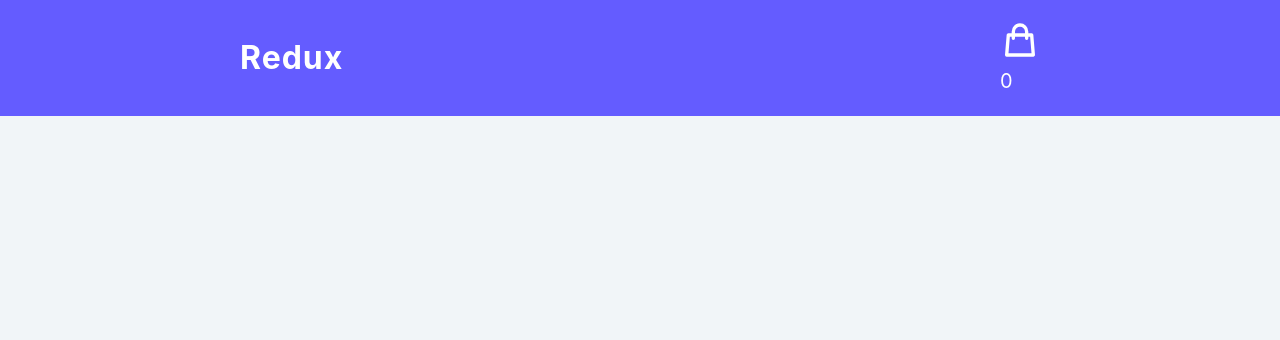
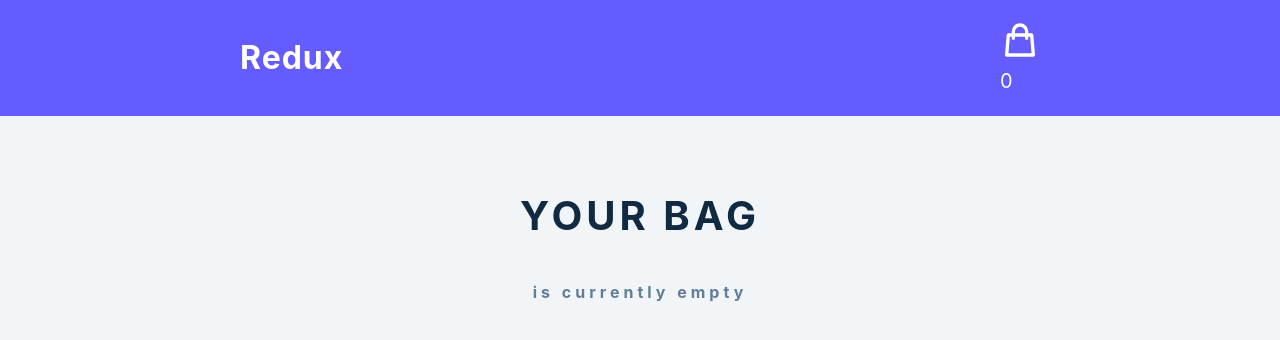
Before and after one commit to KouroshBhl/learning-redux, a React (Create React App) app in the folder Tutorial/starter/: page / in a window 1280 px wide. Shown: the top 340 px of the page. Built offline with nearby package versions, Linux system fonts and the light colour scheme.

Commit message:
Implement cart buttons

```diff
--- a/Tutorial/starter/src/App.js
+++ b/Tutorial/starter/src/App.js
@@ -1,9 +1,12 @@
 import Navbar from './components/Navbar';
+import CartContainer from './components/CartContainer';
+import { useSelector } from 'react-redux';
 
 function App() {
   return (
     <main>
-      <Navbar></Navbar>
+      <Navbar />
+      <CartContainer />
     </main>
   );
 }
--- /dev/null
+++ b/Tutorial/starter/src/components/CartContainer.js
@@ -0,0 +1,43 @@
+import React from 'react';
+import { useSelector } from 'react-redux';
+import CartItem from './CartItem';
+
+const CartContainer = () => {
+  const { cartItems, total, amount } = useSelector((state) => state.cart);
+
+  if (amount < 1) {
+    return (
+      <section className='cart'>
+        <header>
+          <h2>your bag</h2>
+          <h4 className='empty-cart'>is currently empty</h4>
+        </header>
+      </section>
+    );
+  }
+
+  return (
+    <section className='cart'>
+      <header>
+        <h2>Your bag</h2>
+      </header>
+      <div>
+        {cartItems.map((item) => {
+          return <CartItem key={item.id} {...item}></CartItem>;
+        })}
+      </div>
+
+      <footer>
+        <hr />
+        <div className='cart-total'>
+          <h2>
+            Total <span>$</span>
+          </h2>
+        </div>
+        <button className='btn clear-btn'>Clear Cart</button>
+      </footer>
+    </section>
+  );
+};
+
+export default CartContainer;
--- /dev/null
+++ b/Tutorial/starter/src/components/CartItem.js
@@ -0,0 +1,7 @@
+import React from 'react';
+
+const cartItem = () => {
+  return <div>cartItem</div>;
+};
+
+export default cartItem;
--- a/Tutorial/starter/src/features/cart/cartSlice.js
+++ b/Tutorial/starter/src/features/cart/cartSlice.js
@@ -1,7 +1,8 @@
 import { createSlice } from '@reduxjs/toolkit';
+import cartItems from '../../cartItems';
 
 const initialState = {
-  cartItems: [],
+  cartItems,
   amount: 0,
   total: 0,
   isLoading: true,
@@ -11,6 +12,5 @@
   name: 'cart',
   initialState,
 });
-console.log(cartSlice);
 
 export default cartSlice.reducer;
```
